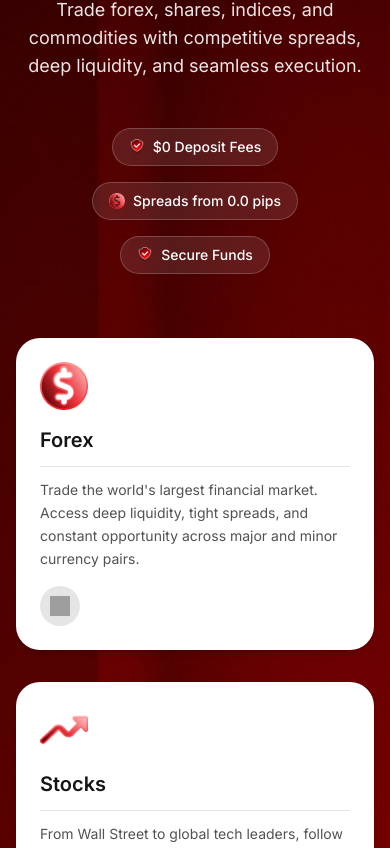
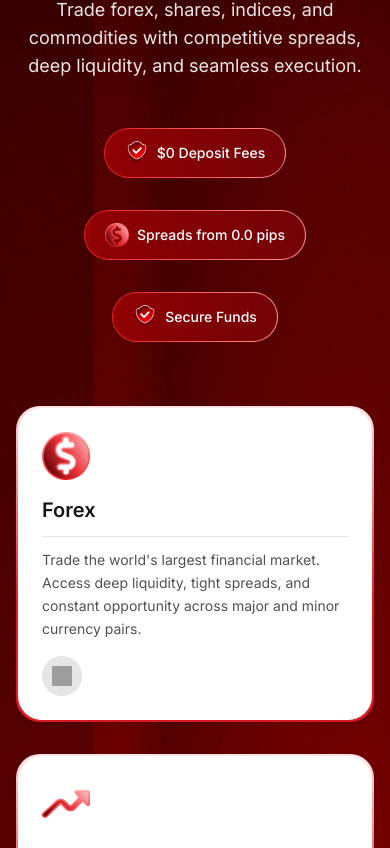
Before and after one commit to Surajdev92/PM-Test, a React (Vite) app: page / in a window 390 px wide. Shown: the part 1534-2382 px from the top of the page. Built offline with nearby package versions, Linux system fonts and the light colour scheme; grey boxes are pictures that could not be loaded.

Commit message:
Add background gradients to Tailwind config, enhance responsive styles in AccessSection and Hero components, and improve layout in MarketCategories component for better visual consistency.

```diff
--- a/src/components/home/AccessSection/AccessSection.tsx
+++ b/src/components/home/AccessSection/AccessSection.tsx
@@ -12,7 +12,7 @@ const AccessSection: React.FC = () => {
         <div className="grid grid-cols-1 lg:grid-cols-2 gap-6 sm:gap-8 lg:gap-12 items-center mb-8 sm:mb-12 md:mb-16">
           {/* Left Side - Heading */}
           <div>
-            <h2 className="text-2xl sm:text-3xl md:text-4xl lg:text-7xl font-bold text-text-primary mb-4 sm:mb-6 leading-tight">
+            <h2 className="text-2xl sm:text-3xl md:text-4xl lg:text-7xl font-bold text-text-primary mb-4 sm:mb-6 leading-tight xl:max-w-2xl">
               Join <span className="text-primary">50,000+</span> traders who
               trust us
             </h2>
--- a/src/components/home/Hero/Hero.tsx
+++ b/src/components/home/Hero/Hero.tsx
@@ -8,7 +8,7 @@ const Hero: React.FC = () => {
   return (
     <section className="relative bg-gradient-to-br from-primary via-primary-700 to-primary-800 text-white overflow-hidden">
       {/* Curved bottom divider */}
-      <div className="absolute 3xl:bottom-0 2xl:bottom-12 bottom-16 left-0 right-0 w-full z-20">
+      <div className="absolute 3xl:bottom-0 2xl:bottom-12 xl:bottom-16 bottom-24 left-0 right-0 w-full z-20">
         <img
           src={curvedDivider}
           alt=""
@@ -21,7 +21,7 @@ const Hero: React.FC = () => {
         <div className="relative z-10 py-16 md:py-24 lg:py-32">
           <div className="grid grid-cols-1 lg:grid-cols-2 gap-12">
             {/* Left Column - Text Content */}
-            <div className="space-y-6 lg:space-y-8 md:pr-32">
+            <div className="space-y-6 lg:space-y-8 xl:pr-32">
               <h1 className="text-4xl md:text-5xl lg:text-6xl font-bold leading-tight">
                 Trade Forex with Premier Markets
               </h1>
--- a/src/components/home/MarketCategories/MarketCategories.tsx
+++ b/src/components/home/MarketCategories/MarketCategories.tsx
@@ -62,7 +62,7 @@ const MarketCategories: React.FC = () => {
       <Container>
         <div className="relative z-10">
           <div className="text-center mb-12">
-            <h2 className="text-3xl md:text-4xl lg:text-6xl font-bold text-white mb-4 max-w-6xl mx-auto">
+            <h2 className="text-3xl md:text-4xl lg:text-6xl font-bold text-white mb-4 max-w-2xl mx-auto lg:leading-[normal]">
               Access <span className="text-primary">17,000+</span> markets all
               in one
             </h2>
@@ -73,7 +73,7 @@ const MarketCategories: React.FC = () => {
           </div>
 
           {/* Feature Pills */}
-          <div className="flex flex-wrap justify-center gap-4 mb-16">
+          <div className="flex flex-wrap justify-center gap-8 mb-16">
             {[
               { text: "$0 Deposit Fees", icon: validatedIcon },
               { text: "Spreads from 0.0 pips", icon: coinIcon },
@@ -81,17 +81,19 @@ const MarketCategories: React.FC = () => {
             ].map((feature, index) => (
               <div
                 key={index}
-                className="px-4 py-2 bg-white/10 backdrop-blur-sm rounded-full text-sm font-medium text-white border border-white/20 flex items-center gap-2"
+                className="rounded-full p-[1px] bg-pill-border-gradient"
               >
+                <div className="px-5 py-3 bg-pill-bg-gradient backdrop-blur-sm rounded-full text-sm font-medium text-white flex items-center gap-2">
                   {feature.icon && (
                     <img
                       src={feature.icon}
-                    alt=""
-                    className="w-4 h-4"
+                      alt={feature.text}
+                      className="w-6 h-6"
                       aria-hidden="true"
                     />
                   )}
                   <span>{feature.text}</span>
+                </div>
               </div>
             ))}
           </div>
@@ -99,10 +101,11 @@ const MarketCategories: React.FC = () => {
           {/* Category Cards */}
           <div className="grid grid-cols-1 md:grid-cols-2 lg:grid-cols-4 gap-8">
             {categories.map((category, index) => (
-              <Card
+              <div
                 key={index}
-                className="cursor-pointer !rounded-3xl group hover:-translate-y-5 transition-transform bg-white"
+                className="rounded-3xl p-[2px] cursor-pointer group hover:-translate-y-5 transition-transform bg-card-border-gradient"
               >
+                <Card className="!rounded-3xl bg-white h-full">
                   <div className="flex flex-col h-full">
                     <div className="mb-4">
                       <img
@@ -132,6 +135,7 @@ const MarketCategories: React.FC = () => {
                     </div>
                   </div>
                 </Card>
+              </div>
             ))}
           </div>
         </div>
--- a/tailwind.config.js
+++ b/tailwind.config.js
@@ -82,6 +82,13 @@ export default {
         lg: "0 10px 15px -3px rgba(0, 0, 0, 0.1), 0 4px 6px -2px rgba(0, 0, 0, 0.05)",
         xl: "0 20px 25px -5px rgba(0, 0, 0, 0.1), 0 10px 10px -5px rgba(0, 0, 0, 0.04)",
       },
+      backgroundImage: {
+        "card-border-gradient":
+          "linear-gradient(180deg, #FFE6E7 0%, #ED1D25 62.02%)",
+        "pill-bg-gradient": "linear-gradient(90deg, #900003 0%, #730307 100%)",
+        "pill-border-gradient":
+          "linear-gradient(90deg, #ED1D25 0%, #FF9595 100%)",
+      },
       screens: {
         sm: "640px",
         md: "768px",
```
Lines whose indentation alone changed are shown as unchanged.
